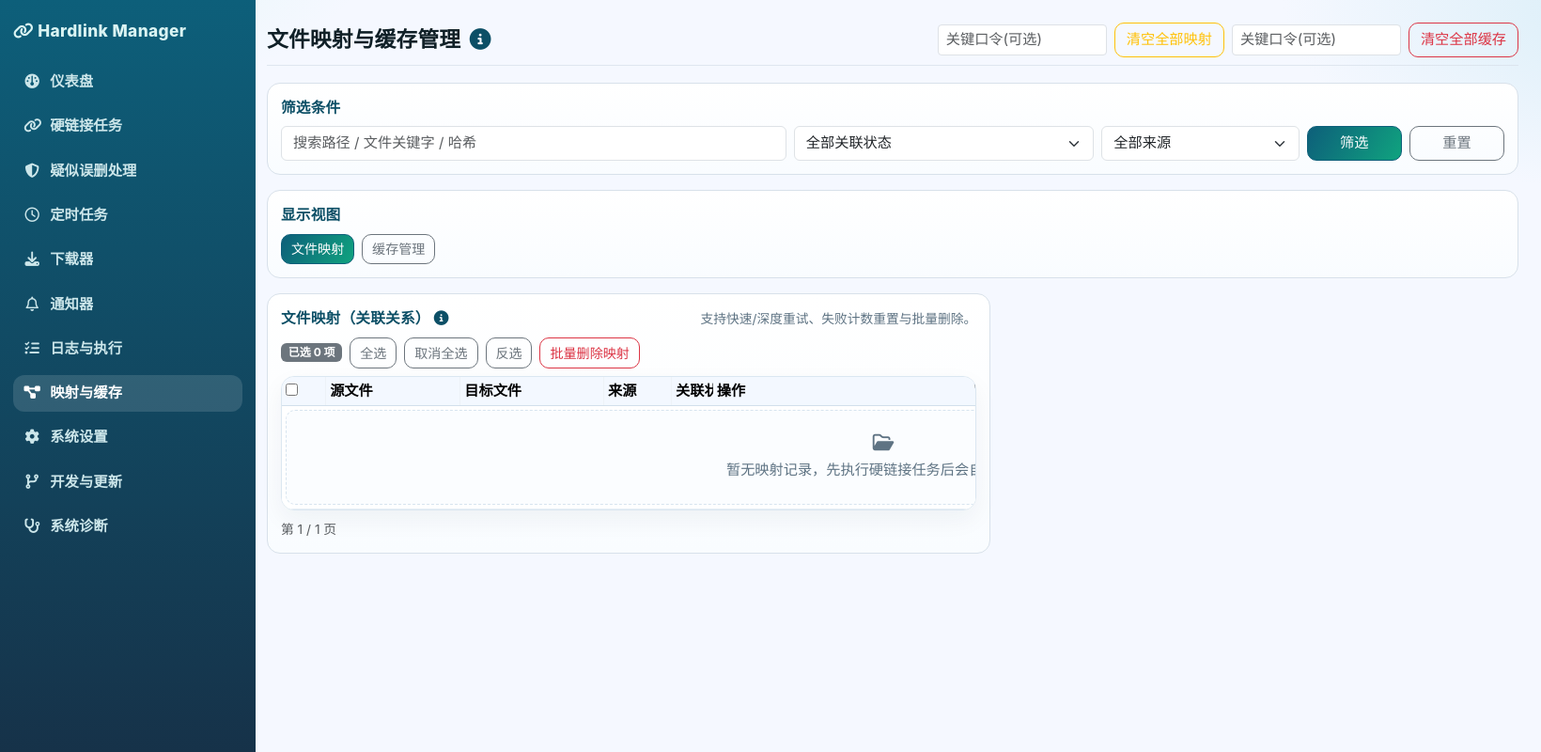
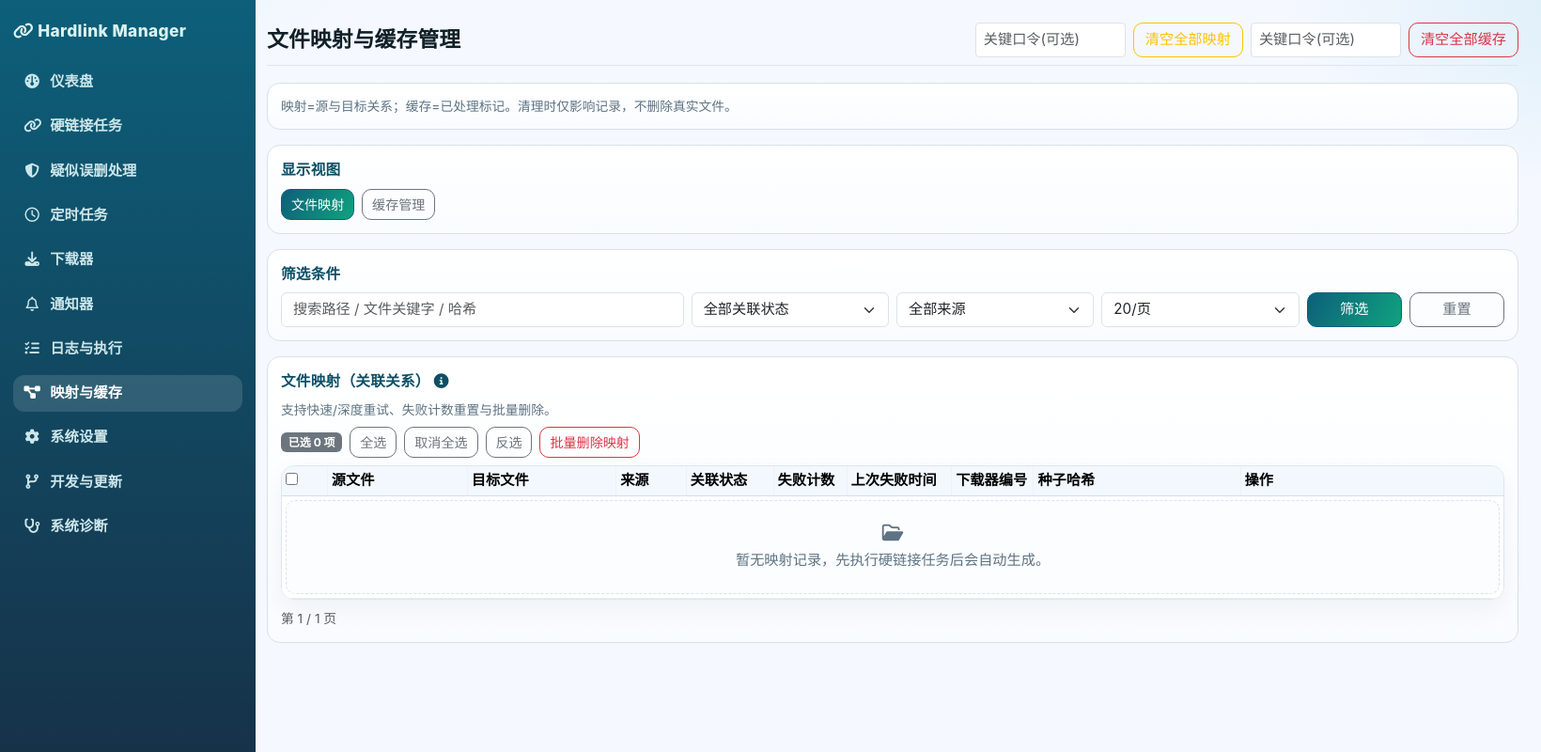
Before and after one commit to MaroD1M/HLM-Demo, a Flask app: page /mapping in a window 1640 px wide. Shown: the whole page at 94% size. Run offline with Flask 3, Linux system fonts and the light colour scheme; parts of the project's set-up code (start-up, migrations or seed data) failed here and were passed over; some libraries are stand-ins or nearby versions.

Commit message:
统一日志与映射页面排版并接入每页条数，优化硬链接任务表单分区与文案

```diff
--- a/core/routes/web.py
+++ b/core/routes/web.py
@@ -951,7 +951,7 @@ def init_web_routes(ctx: RouteDeps):
         return _json_or_redirect(True, '通知器已删除', '/notifier', html=html, target='notifierJobsPanel')
 
 
-    def _mapping_payload(page=None, cache_page=None, q=None, hash_state=None, source_type=None, panel_view=None):
+    def _mapping_payload(page=None, cache_page=None, q=None, hash_state=None, source_type=None, panel_view=None, per_page=None):
         page = max(page if page is not None else request.args.get('page', 1, type=int), 1)
         cache_page = max(cache_page if cache_page is not None else request.args.get('cache_page', 1, type=int), 1)
         q = (q if q is not None else request.args.get('q') or '').strip()
@@ -960,6 +960,10 @@ def init_web_routes(ctx: RouteDeps):
         panel_view = (panel_view if panel_view is not None else request.args.get('panel_view') or 'mapping').strip().lower()
         if panel_view not in {'mapping', 'cache'}:
             panel_view = 'mapping'
+        allowed_per_page = {10, 20, 50, 100}
+        per_page_val = per_page if per_page is not None else request.args.get('per_page', 20, type=int)
+        if per_page_val not in allowed_per_page:
+            per_page_val = 20
 
         mapping_q = FileLinkMap.query
         if q:
@@ -981,14 +985,14 @@ def init_web_routes(ctx: RouteDeps):
             mapping_q = mapping_q.filter(FileLinkMap.source_type == 'pending')
 
         mapping_q = mapping_q.order_by(FileLinkMap.created_at.desc())
-        mapping_pg = mapping_q.paginate(page=page, per_page=50, error_out=False)
+        mapping_pg = mapping_q.paginate(page=page, per_page=per_page_val, error_out=False)
 
         cache_q = HardlinkCache.query
         if q:
             like = f"%{q}%"
             cache_q = cache_q.filter((HardlinkCache.source_path.like(like)) | (HardlinkCache.dest_path.like(like)))
         cache_q = cache_q.order_by(HardlinkCache.created_at.desc())
-        cache_pg = cache_q.paginate(page=cache_page, per_page=50, error_out=False)
+        cache_pg = cache_q.paginate(page=cache_page, per_page=per_page_val, error_out=False)
 
         return {
             'mappings': mapping_pg.items,
@@ -1001,6 +1005,8 @@ def init_web_routes(ctx: RouteDeps):
             'hash_state': hash_state,
             'source_type': source_type,
             'panel_view': panel_view,
+            'per_page': per_page_val,
+            'per_page_options': [10, 20, 50, 100],
         }
 
 
@@ -1162,6 +1168,7 @@ def init_web_routes(ctx: RouteDeps):
     @web_bp.route('/logs')
     def logs_list():
         page = max(request.args.get('page', 1, type=int), 1)
+        exec_page = max(request.args.get('exec_page', 1, type=int), 1)
         q = (request.args.get('q') or '').strip()
         op = (request.args.get('op') or '').strip()
         success = (request.args.get('success') or 'all').strip()
@@ -1169,6 +1176,10 @@ def init_web_routes(ctx: RouteDeps):
         panel_view = (request.args.get('panel_view') or 'logs').strip().lower()
         if panel_view not in {'logs', 'executions'}:
             panel_view = 'logs'
+        allowed_per_page = {10, 20, 50, 100}
+        per_page = request.args.get('per_page', 20, type=int)
+        if per_page not in allowed_per_page:
+            per_page = 20
 
         log_q = OperationLog.query
         if q:
@@ -1181,20 +1192,22 @@ def init_web_routes(ctx: RouteDeps):
         elif success == 'fail':
             log_q = log_q.filter(OperationLog.success.is_(False))
 
-        pagination = log_q.order_by(OperationLog.created_at.desc()).paginate(page=page, per_page=50, error_out=False)
+        pagination = log_q.order_by(OperationLog.created_at.desc()).paginate(page=page, per_page=per_page, error_out=False)
         operations = [r[0] for r in db.session.query(OperationLog.operation_type).distinct().order_by(OperationLog.operation_type.asc()).all()]
         operation_options = [(item, _op_type_label(item)) for item in operations]
 
         executions_q = JobExecutionLog.query.order_by(JobExecutionLog.started_at.desc())
         if exec_status in {'running', 'success', 'failed'}:
             executions_q = executions_q.filter(JobExecutionLog.status == exec_status)
-        executions = executions_q.limit(50).all()
+        executions_pg = executions_q.paginate(page=exec_page, per_page=per_page, error_out=False)
         return render_template(
             'logs.html',
             logs=pagination.items,
             page=page,
             total_pages=max(pagination.pages, 1),
-            executions=executions,
+            executions=executions_pg.items,
+            exec_page=exec_page,
+            exec_total_pages=max(executions_pg.pages, 1),
             q=q,
             op=op,
             success=success,
@@ -1204,6 +1217,8 @@ def init_web_routes(ctx: RouteDeps):
             operation_type_labels=OPERATION_TYPE_LABELS,
             operation_type_labeler=_op_type_label,
             panel_view=panel_view,
+            per_page=per_page,
+            per_page_options=[10, 20, 50, 100],
         )
 
     @web_bp.route('/logs/clear', methods=['POST'])
--- a/templates/_mapping_panel.html
+++ b/templates/_mapping_panel.html
@@ -1,8 +1,7 @@
 {% if (panel_view or 'mapping') == 'mapping' %}
-  <div class="col-12 col-xl-7">
-    <div class="section-card h-100">
-      <div class="section-toolbar mb-2"><div class="section-title">文件映射（关联关系）<i class="fa-solid fa-circle-info hint-icon" data-bs-toggle="tooltip" title="支持单删、批量删、全选/反选；支持查看自动关联失败次数并手动重置。来源=待判定 时表示映射刚重建或尚在自动关联窗口，删除联动会保守处理。"></i></div><div class="section-muted">支持快速/深度重试、失败计数重置与批量删除。</div></div>
-      <form id="mapBulkForm" action="/mapping/link/bulk-delete" method="POST" class="d-none js-ajax-form" data-target="mappingPanel">
+    <div class="section-title mb-2">文件映射（关联关系）<i class="fa-solid fa-circle-info hint-icon" data-bs-toggle="tooltip" title="支持单删、批量删、全选/反选；支持查看自动关联失败次数并手动重置。来源=待判定 时表示映射刚重建或尚在自动关联窗口，删除联动会保守处理。"></i></div>
+    <div class="section-muted mb-2">支持快速/深度重试、失败计数重置与批量删除。</div>
+            <form id="mapBulkForm" action="/mapping/link/bulk-delete" method="POST" class="d-none js-ajax-form" data-target="mappingPanel">
         <input type="hidden" name="csrf_token" value="{{ csrf_token }}">
       </form>
       <div class="mb-2 d-flex gap-2 flex-wrap">
@@ -82,19 +81,16 @@
       <div class="panel-pagination">
         <small class="text-muted">第 {{ map_page }} / {{ map_total_pages }} 页</small>
         <div>
-          {% if map_page>1 %}<a class="btn btn-sm btn-outline-secondary" href="/mapping?page={{ map_page-1 }}&cache_page={{ cache_page }}&q={{ q or '' }}&hash_state={{ hash_state }}&source_type={{ source_type or 'all' }}&panel_view={{ panel_view or 'mapping' }}">上一页</a>{% endif %}
-          {% if map_page<map_total_pages %}<a class="btn btn-sm btn-outline-secondary" href="/mapping?page={{ map_page+1 }}&cache_page={{ cache_page }}&q={{ q or '' }}&hash_state={{ hash_state }}&source_type={{ source_type or 'all' }}&panel_view={{ panel_view or 'mapping' }}">下一页</a>{% endif %}
+          {% if map_page>1 %}<a class="btn btn-sm btn-outline-secondary" href="/mapping?page={{ map_page-1 }}&cache_page={{ cache_page }}&q={{ q or '' }}&hash_state={{ hash_state }}&source_type={{ source_type or 'all' }}&per_page={{ per_page or 20 }}&panel_view={{ panel_view or 'mapping' }}">上一页</a>{% endif %}
+          {% if map_page<map_total_pages %}<a class="btn btn-sm btn-outline-secondary" href="/mapping?page={{ map_page+1 }}&cache_page={{ cache_page }}&q={{ q or '' }}&hash_state={{ hash_state }}&source_type={{ source_type or 'all' }}&per_page={{ per_page or 20 }}&panel_view={{ panel_view or 'mapping' }}">下一页</a>{% endif %}
         </div>
       </div>
-    </div>
-  </div>
-{% endif %}
+    {% endif %}
 
 {% if (panel_view or 'mapping') == 'cache' %}
-  <div class="col-12 col-xl-5">
-    <div class="section-card h-100">
-      <div class="section-toolbar mb-2"><div class="section-title">硬链接缓存（命中后跳过）<i class="fa-solid fa-circle-info hint-icon" data-bs-toggle="tooltip" title="支持单删、批量删、全选/反选。"></i></div><div class="section-muted">用于管理跳过记录，删除后文件可再次参与硬链接。</div></div>
-      <form id="cacheBulkForm" action="/mapping/cache/bulk-delete" method="POST" class="d-none js-ajax-form" data-target="mappingPanel">
+    <div class="section-title mb-2">硬链接缓存（命中后跳过）<i class="fa-solid fa-circle-info hint-icon" data-bs-toggle="tooltip" title="支持单删、批量删、全选/反选。"></i></div>
+    <div class="section-muted mb-2">用于管理跳过记录，删除后文件可再次参与硬链接。</div>
+            <form id="cacheBulkForm" action="/mapping/cache/bulk-delete" method="POST" class="d-none js-ajax-form" data-target="mappingPanel">
         <input type="hidden" name="csrf_token" value="{{ csrf_token }}">
       </form>
       <div class="mb-2 d-flex gap-2 flex-wrap">
@@ -133,10 +129,8 @@
       <div class="panel-pagination">
         <small class="text-muted">第 {{ cache_page }} / {{ cache_total_pages }} 页</small>
         <div>
-          {% if cache_page>1 %}<a class="btn btn-sm btn-outline-secondary" href="/mapping?page={{ map_page }}&cache_page={{ cache_page-1 }}&q={{ q or '' }}&hash_state={{ hash_state }}&source_type={{ source_type or 'all' }}&panel_view={{ panel_view or 'mapping' }}">上一页</a>{% endif %}
-          {% if cache_page<cache_total_pages %}<a class="btn btn-sm btn-outline-secondary" href="/mapping?page={{ map_page }}&cache_page={{ cache_page+1 }}&q={{ q or '' }}&hash_state={{ hash_state }}&source_type={{ source_type or 'all' }}&panel_view={{ panel_view or 'mapping' }}">下一页</a>{% endif %}
+          {% if cache_page>1 %}<a class="btn btn-sm btn-outline-secondary" href="/mapping?page={{ map_page }}&cache_page={{ cache_page-1 }}&q={{ q or '' }}&hash_state={{ hash_state }}&source_type={{ source_type or 'all' }}&per_page={{ per_page or 20 }}&panel_view={{ panel_view or 'mapping' }}">上一页</a>{% endif %}
+          {% if cache_page<cache_total_pages %}<a class="btn btn-sm btn-outline-secondary" href="/mapping?page={{ map_page }}&cache_page={{ cache_page+1 }}&q={{ q or '' }}&hash_state={{ hash_state }}&source_type={{ source_type or 'all' }}&per_page={{ per_page or 20 }}&panel_view={{ panel_view or 'mapping' }}">下一页</a>{% endif %}
         </div>
       </div>
-    </div>
-  </div>
-{% endif %}
+    {% endif %}
--- a/templates/mapping.html
+++ b/templates/mapping.html
@@ -2,18 +2,30 @@
 {% block title %}映射与缓存 - Hardlink Manager{% endblock %}
 {% block content %}
 <div class="page-head">
-  <h3 class="mb-0">文件映射与缓存管理 <i class="fa-solid fa-circle-info hint-icon" data-bs-toggle="tooltip" title="映射=源与目标关系；缓存=已处理标记。清理时仅影响记录，不删除真实文件。"></i></h3>
-  <div class="page-actions">
-    <form action="/mapping/link/clear" method="POST" onsubmit="return confirm('确认清空全部映射记录吗？仅删除数据库映射，不删除真实文件。')" class="js-ajax-form" data-target="mappingPanel">
+  <h3 class="mb-0">文件映射与缓存管理</h3>
+  <div class="d-flex gap-2 flex-wrap">
+    <form action="/mapping/link/clear" method="POST" onsubmit="return confirm('确认清空全部映射记录吗？仅删除数据库映射，不删除真实文件。')" class="js-ajax-form d-flex gap-2" data-target="mappingPanel">
       <input type="hidden" name="csrf_token" value="{{ csrf_token }}">
-      <input class="form-control form-control-sm" style="width:180px" type="password" name="critical_passphrase" placeholder="关键口令(可选)">
+      <input class="form-control form-control-sm" style="width:160px" type="password" name="critical_passphrase" placeholder="关键口令(可选)">
       <button class="btn btn-outline-warning" data-bs-toggle="tooltip" title="仅清理文件映射记录，不删除真实文件">清空全部映射</button>
     </form>
-    <form action="/mapping/cache/clear" method="POST" onsubmit="return confirm('确认清空全部缓存记录吗？')" class="js-ajax-form" data-target="mappingPanel">
+    <form action="/mapping/cache/clear" method="POST" onsubmit="return confirm('确认清空全部缓存记录吗？')" class="js-ajax-form d-flex gap-2" data-target="mappingPanel">
       <input type="hidden" name="csrf_token" value="{{ csrf_token }}">
-      <input class="form-control form-control-sm" style="width:180px" type="password" name="critical_passphrase" placeholder="关键口令(可选)">
+      <input class="form-control form-control-sm" style="width:160px" type="password" name="critical_passphrase" placeholder="关键口令(可选)">
       <button class="btn btn-outline-danger" data-bs-toggle="tooltip" title="仅清理硬链接缓存，不删除真实文件">清空全部缓存</button>
     </form>
+  </div>
+</div>
+
+<div class="section-card mb-3">
+  <div class="section-muted">映射=源与目标关系；缓存=已处理标记。清理时仅影响记录，不删除真实文件。</div>
+</div>
+
+<div class="section-card mb-3">
+  <div class="section-title mb-2">显示视图</div>
+  <div class="d-flex gap-2 flex-wrap">
+    <a class="btn btn-sm {{ 'btn-brand' if panel_view=='mapping' else 'btn-outline-secondary' }}" href="/mapping?page={{ map_page }}&cache_page={{ cache_page }}&q={{ q or '' }}&hash_state={{ hash_state }}&source_type={{ source_type or 'all' }}&per_page={{ per_page or 20 }}&panel_view=mapping">文件映射</a>
+    <a class="btn btn-sm {{ 'btn-brand' if panel_view=='cache' else 'btn-outline-secondary' }}" href="/mapping?page={{ map_page }}&cache_page={{ cache_page }}&q={{ q or '' }}&hash_state={{ hash_state }}&source_type={{ source_type or 'all' }}&per_page={{ per_page or 20 }}&panel_view=cache">缓存管理</a>
   </div>
 </div>
 
@@ -21,8 +33,8 @@
   <div class="section-title mb-2">筛选条件</div>
   <form class="row g-2 js-ajax-filter" data-target="mappingPanel" method="GET" action="/mapping">
     <input type="hidden" name="panel_view" value="{{ panel_view or 'mapping' }}">
-    <div class="col-md-5"><input class="form-control" name="q" value="{{ q or '' }}" placeholder="搜索路径 / 文件关键字 / 哈希"></div>
-    <div class="col-md-3">
+    <div class="col-md-4"><input class="form-control" name="q" value="{{ q or '' }}" placeholder="搜索路径 / 文件关键字 / 哈希"></div>
+    <div class="col-md-2">
       <select class="form-select" name="hash_state">
         <option value="all" {% if hash_state=='all' %}selected{% endif %}>全部关联状态</option>
         <option value="linked" {% if hash_state=='linked' %}selected{% endif %}>已关联种子</option>
@@ -37,21 +49,19 @@
         <option value="pending" {% if source_type=='pending' %}selected{% endif %}>待判定</option>
       </select>
     </div>
-    <div class="col-md-2 d-flex gap-2"><button class="btn btn-brand w-50" type="submit">筛选</button><a class="btn btn-outline-secondary w-50" href="/mapping">重置</a></div>
+    <div class="col-md-2">
+      <select class="form-select" name="per_page" title="每页条数">
+        {% for n in per_page_options or [10,20,50,100] %}
+          <option value="{{ n }}" {% if (per_page or 20)==n %}selected{% endif %}>{{ n }}/页</option>
+        {% endfor %}
+      </select>
+    </div>
+    <div class="col-md-1 d-flex gap-2"><button class="btn btn-brand w-100" type="submit">筛选</button></div>
+    <div class="col-md-1 d-flex gap-2"><a class="btn btn-outline-secondary w-100" href="/mapping?panel_view={{ panel_view or 'mapping' }}">重置</a></div>
   </form>
 </div>
 
-
-<div class="section-card mb-3">
-  <div class="section-title mb-2">显示视图</div>
-  <div class="d-flex gap-2 flex-wrap">
-        <a class="btn btn-sm {{ 'btn-brand' if panel_view=='mapping' else 'btn-outline-secondary' }}" href="/mapping?page={{ map_page }}&cache_page={{ cache_page }}&q={{ q or '' }}&hash_state={{ hash_state }}&source_type={{ source_type or 'all' }}&panel_view=mapping">文件映射</a>
-    <a class="btn btn-sm {{ 'btn-brand' if panel_view=='cache' else 'btn-outline-secondary' }}" href="/mapping?page={{ map_page }}&cache_page={{ cache_page }}&q={{ q or '' }}&hash_state={{ hash_state }}&source_type={{ source_type or 'all' }}&panel_view=cache">缓存管理</a>
-  </div>
-
-</div>
-
-<div id="mappingPanel" class="row g-3">
+<div id="mappingPanel" class="section-card">
   {% include "_mapping_panel.html" %}
 </div>
 
@@ -88,9 +98,7 @@ window.submitBulkSelection = function(formId, checkboxClass, fieldName, confirmT
   }
   const count = checked.length;
   window.HLMNotice && window.HLMNotice(`准备处理 ${count} 项，请确认`,'info');
-  if(confirmText && !window.confirm(`${confirmText}
-
-当前选中：${count} 项`)) return;
+  if(confirmText && !window.confirm(`${confirmText}\n\n当前选中：${count} 项`)) return;
   checked.forEach((el)=>{
     const input=document.createElement('input');
     input.type='hidden';
```
Also changed, not shown: templates/delete_monitor.html (+7 -5 lines), templates/downloader.html (+7 -5 lines), templates/hardlink_edit.html (added, +59 -0 lines), templates/hardlink_new.html (added, +59 -0 lines), templates/logs.html (+30 -30 lines), templates/notifier.html (+7 -5 lines).
